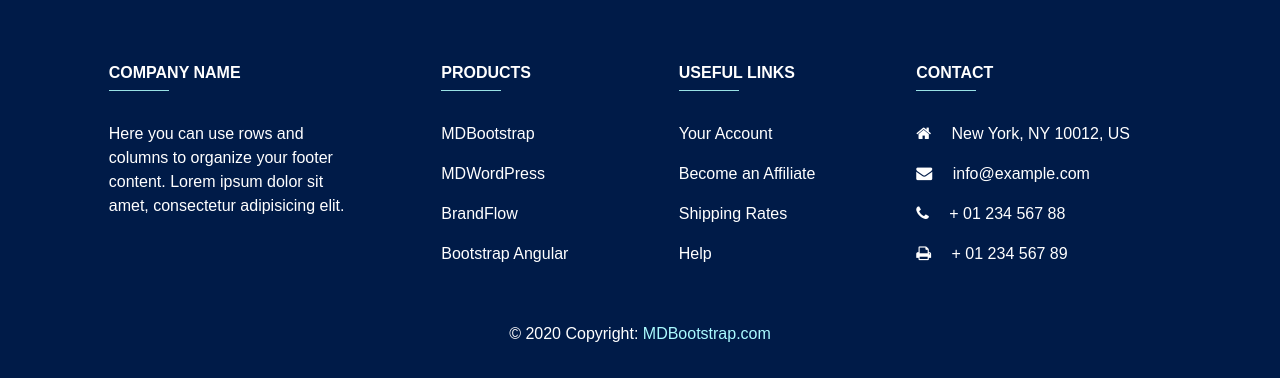
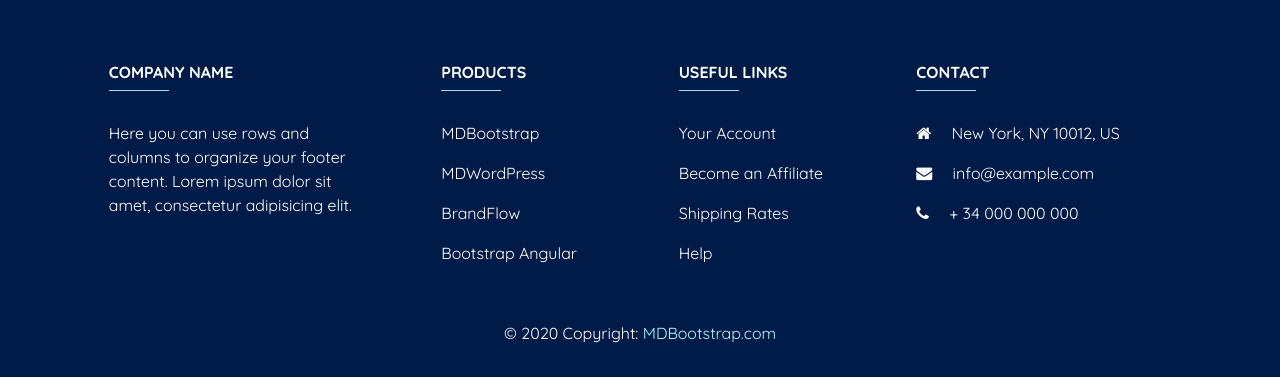
Before and after one commit to TheBleate/uniproject, a PHP site: page /about.php in a window 1280 px wide. Shown: the part 1123-1501 px from the top of the page. Run offline with PHP 8.4, Linux system fonts and the light colour scheme.

Commit message:
Fets alguns canvis...

```diff
--- a/Uniproject/template/footer.php
+++ b/Uniproject/template/footer.php
@@ -54,8 +54,7 @@
           <hr class="bg-light accent-2 mb-4 mt-0 d-inline-block mx-auto" style="width: 60px;">
           <p><i class="fa fa-home mr-3"></i> New York, NY 10012, US</p>
           <p><i class="fa fa-envelope mr-3"></i> info@example.com</p>
-          <p><i class="fa fa-phone mr-3"></i> + 01 234 567 88</p>
-          <p><i class="fa fa-print mr-3"></i> + 01 234 567 89</p>
+          <p><i class="fa fa-phone mr-3"></i> + 34 000 000 000</p>
 
         </div>
         <!-- Grid column -->
--- a/Uniproject/template/header.php
+++ b/Uniproject/template/header.php
@@ -19,7 +19,7 @@
   <link href="./scss/compiled/bootstrap-grid.css" rel="stylesheet">
 
   <!-- Quicksand google webfont CSS -->
-  <link href="./css/quicksand/quicksand.css" rel="stylesheet">
+  <link href="./css/quicksand/quicksand.min.css" rel="stylesheet">
 
   <!-- Font Awesome webfont CSS -->
   <!-- WARNING: The version of Font Awesome used is the local 4.7.0, so the icon website where everyone is looking is no longer useful, use this instead https://fontawesome.com/v4.7.0/icons -->
--- a/Uniproject/template/navbar.php
+++ b/Uniproject/template/navbar.php
@@ -42,7 +42,7 @@
       </ul>
       <form class="form-inline my-2 my-lg-0" action="./login.php">
         <input class="form-control mr-sm-2" type="search" placeholder="email@projectus.com" aria-label="Search">
-        <button class="btn btn-outline-success my-2 my-sm-0" type="submit">Log In</button>
+        <button class="btn btn-secondary my-2 my-sm-0" type="submit">Log In</button>
       </form>
     </div>
 <?php break;
```
Also changed, not shown: Uniproject/index.php (+6 -1 lines).
